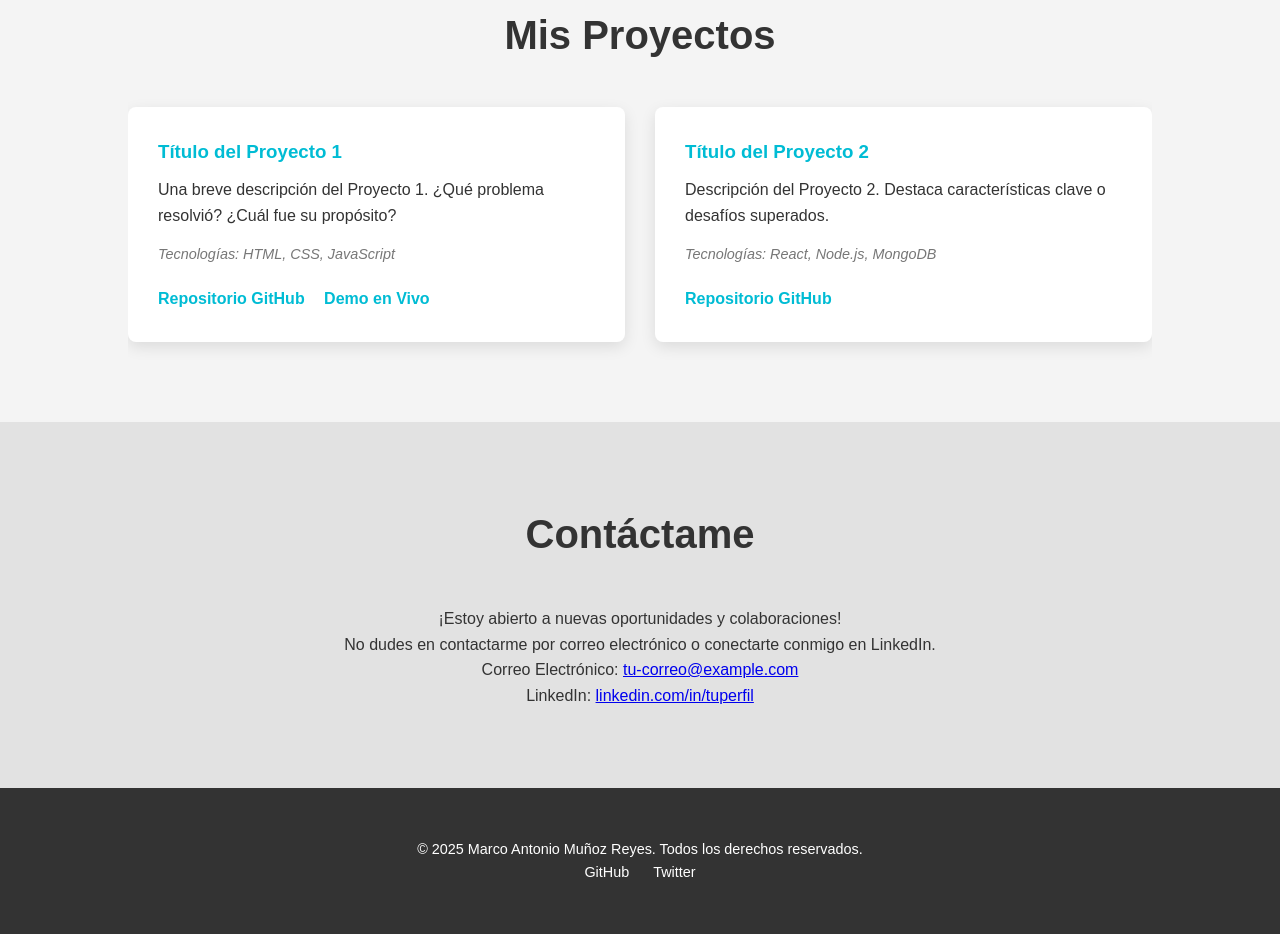
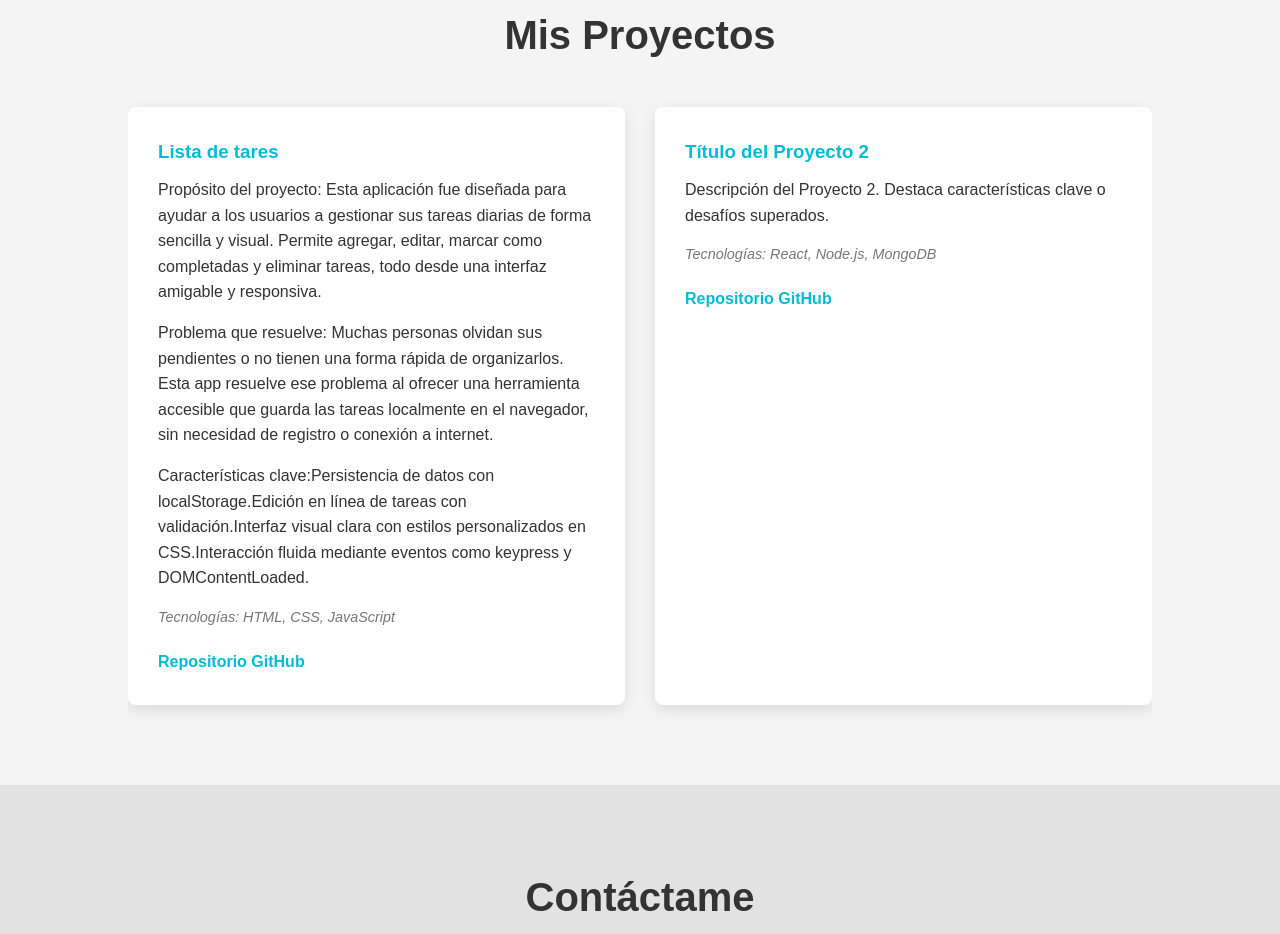
Before and after one commit to Tonoreyes/portafolio-marco, a plain HTML site: page index.html in a window 1280 px wide. Shown: the part 1760-2694 px from the top of the page. Drawn offline with Linux system fonts and the light colour scheme.

```diff
--- a/index.html
+++ b/index.html
@@ -83,11 +83,12 @@
             <h2>Mis Proyectos</h2>
             <div class="project-grid">
                 <div class="project-card">
-                    <h3>Título del Proyecto 1</h3>
-                    <p>Una breve descripción del Proyecto 1. ¿Qué problema resolvió? ¿Cuál fue su propósito?</p>
+                    <h3>Lista de tares</h3>
+                    <p> Propósito del proyecto: Esta aplicación fue diseñada para ayudar a los usuarios a gestionar sus tareas diarias de forma sencilla y visual. Permite agregar, editar, marcar como completadas y eliminar tareas, todo desde una interfaz amigable y responsiva.</p> <p>Problema que resuelve: Muchas personas olvidan sus pendientes o no tienen una forma rápida de organizarlos. Esta app resuelve ese problema al ofrecer una herramienta accesible que guarda las tareas localmente en el navegador, sin necesidad de registro o conexión a internet.</p>
+                   <p>Características clave:Persistencia de datos con localStorage.Edición en línea de tareas con validación.Interfaz visual clara con estilos personalizados en CSS.Interacción fluida mediante eventos como keypress y     DOMContentLoaded.</p>
                     <p class="technologies">Tecnologías: HTML, CSS, JavaScript</p>
-                    <a href="https://github.com/tonoreyes2507-lab/calculadora.git" target="_blank" class="project-link">Repositorio GitHub</a>
-                    <a href="https://tuusuario.github.io/proyecto1-demo" target="_blank" class="project-link">Demo en Vivo</a>
+                    <a href="https://tonoreyes.github.io/lista-de-tareas-js/" target="_blank" class="project-link">Repositorio GitHub</a>
+
                 </div>
                 <div class="project-card">
                     <h3>Título del Proyecto 2</h3>
```
